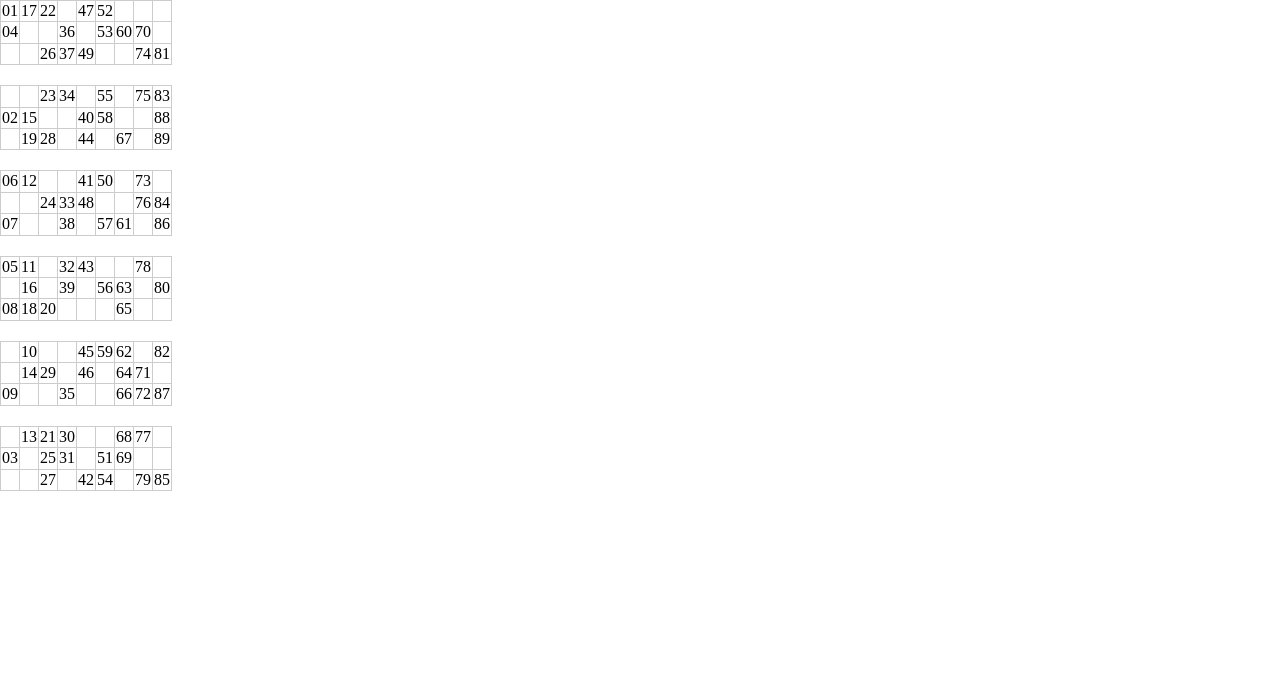
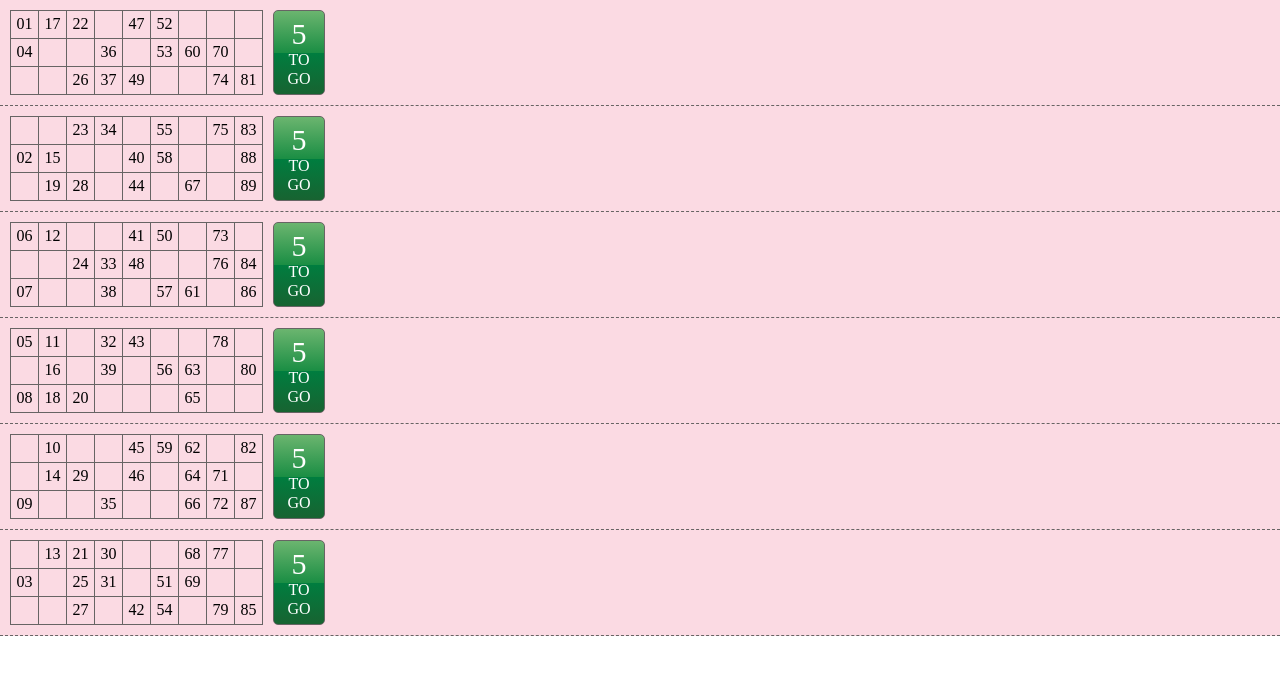
Before and after one commit to paulblyth/bingo, a website built with webpack: page src/index.html in a window 1280 px wide. Built offline with nearby package versions, Linux system fonts and the light colour scheme; some packages are replaced by stand-ins of ours.

Commit message:
Added some basic styles to the tickets and scss partials

```diff
--- /dev/null
+++ b/src/common/_mixins.scss
@@ -0,0 +1,62 @@
+@mixin border-radius($radius) {
+  -webkit-border-radius: $radius;
+     -moz-border-radius: $radius;
+      -ms-border-radius: $radius;
+          border-radius: $radius;
+}
+
+// courtesy of https://www.sitepoint.com/building-linear-gradient-mixin-sass/
+// because why re-invent the wheel? :]
+@mixin linear-gradient($direction, $color-stops...) {
+  // Direction has been omitted and happens to be a color-stop
+  @if is-direction($direction) == false {
+    $color-stops: $direction, $color-stops;
+    $direction: 180deg;
+  }
+
+  background: nth(nth($color-stops, 1), 1);
+  background: -webkit-linear-gradient(legacy-direction($direction), $color-stops);
+  background: linear-gradient($direction, $color-stops);
+}
+
+/// Convert a direction to legacy syntax
+/// @param {Keyword | Angle} $value - Value to convert
+/// @require {function} is-direction
+/// @require {function} convert-angle
+/// @throw Cannot convert `#{$value}` to legacy syntax because it doesn't seem to be a direction.;
+@function legacy-direction($value) {
+  @if is-direction($value) == false {
+    @error "Cannot convert `#{$value}` to legacy syntax because it doesn't seem to be a direction.";
+  }
+
+  $conversion-map: (
+    to top          : bottom,
+    to top right    : bottom left,
+    to right top    : left bottom,
+    to right        : left,
+    to bottom right : top left,
+    to right bottom : left top,
+    to bottom       : top,
+    to bottom left  : top right,
+    to left bottom  : right top,
+    to left         : right,
+    to left top     : right bottom,
+    to top left     : bottom right
+  );
+
+  @if map-has-key($conversion-map, $value) {
+    @return map-get($conversion-map, $value);
+  }
+
+  @return 90deg - $value;
+}
+
+/// Test if `$value` is a valid direction
+/// @param {*} $value - Value to test
+/// @return {Bool}
+@function is-direction($value) {
+  $is-keyword: index((to top, to top right, to right top, to right, to bottom right, to right bottom, to bottom, to bottom left, to left bottom, to left, to left top, to top left), $value);
+  $is-angle: type-of($value) == 'number' and index('deg' 'grad' 'turn' 'rad', unit($value));
+
+  @return $is-keyword or $is-angle;
+}
--- /dev/null
+++ b/src/common/_variables.scss
@@ -0,0 +1,9 @@
+$border-color: rgba(103, 100, 100, 1);
+
+$ticket-bg: rgba(251, 218, 227, 1);
+$ticket-padding: 10px;
+$ticket-border-bottom: 1px dashed $border-color;
+$table-border: 1px solid $border-color;
+
+$button-width: 50px;
+$button-border: 1px solid $border-color;
--- a/src/index.html
+++ b/src/index.html
@@ -6,8 +6,8 @@
     </head>
     <body>
         <div id="app" aria-role="application"></div>
-        <div ng-controller="TicketListController">
-            <div ng-repeat="ticket in tickets">
+        <div ng-controller="TicketListController" id="tickets">
+            <div ng-repeat="ticket in tickets" class="ticket">
                 <table>
                     <thead></thead>
                     <tbody>
@@ -16,6 +16,10 @@
                         </tr>
                     </tbody>
                 </table>
+                <span class="remaining">
+                    <span class="number">5</span>
+                    <span>to go</span>
+                </span>
             </div>
         </div>
     </body>
--- a/src/index.scss
+++ b/src/index.scss
@@ -1,9 +1,51 @@
 @import "~normalize.css/normalize.css";
+@import "common/mixins";
+@import "common/variables";
 
-table {
-    border-collapse: collapse;
-    margin-bottom: 20px;
-    td {
-        border: 1px solid #cccccc;
+#tickets {
+    display: flex;
+    flex-direction: column;
+
+    .ticket {
+        padding: $ticket-padding;
+        background: $ticket-bg;
+        border-bottom: $ticket-border-bottom;
+
+        display: flex;
+        flex-direction: row;
+        align-items: stretch;
+        text-align: center;
+
+        span.remaining {
+            text-transform: uppercase;
+            width: $button-width;
+            word-spacing: $button-width;
+            border: $button-border;
+            @include border-radius(5px);
+            margin: 0 10px;
+            @include linear-gradient(to bottom, rgba(107, 181, 111, 1) 0%, rgba(27, 142, 68, 1) 50%, rgba(0, 125, 63, 1) 51%, rgba(24, 99, 49, 1) 100%);
+            color: rgba(255, 255, 255, 1);
+            cursor: pointer;
+            vertical-align: middle;
+            display: flex;
+            flex-direction: column;
+            justify-content: center;
+
+            span.number {
+                font-size: 30px;
+            }
+
+        }
+
+        table {
+            border-spacing: 0;
+            border-collapse: collapse;
+
+            td {
+                width: 25px;
+                height: 25px;
+                border: $table-border;
+            }
+        }
     }
 }
```
